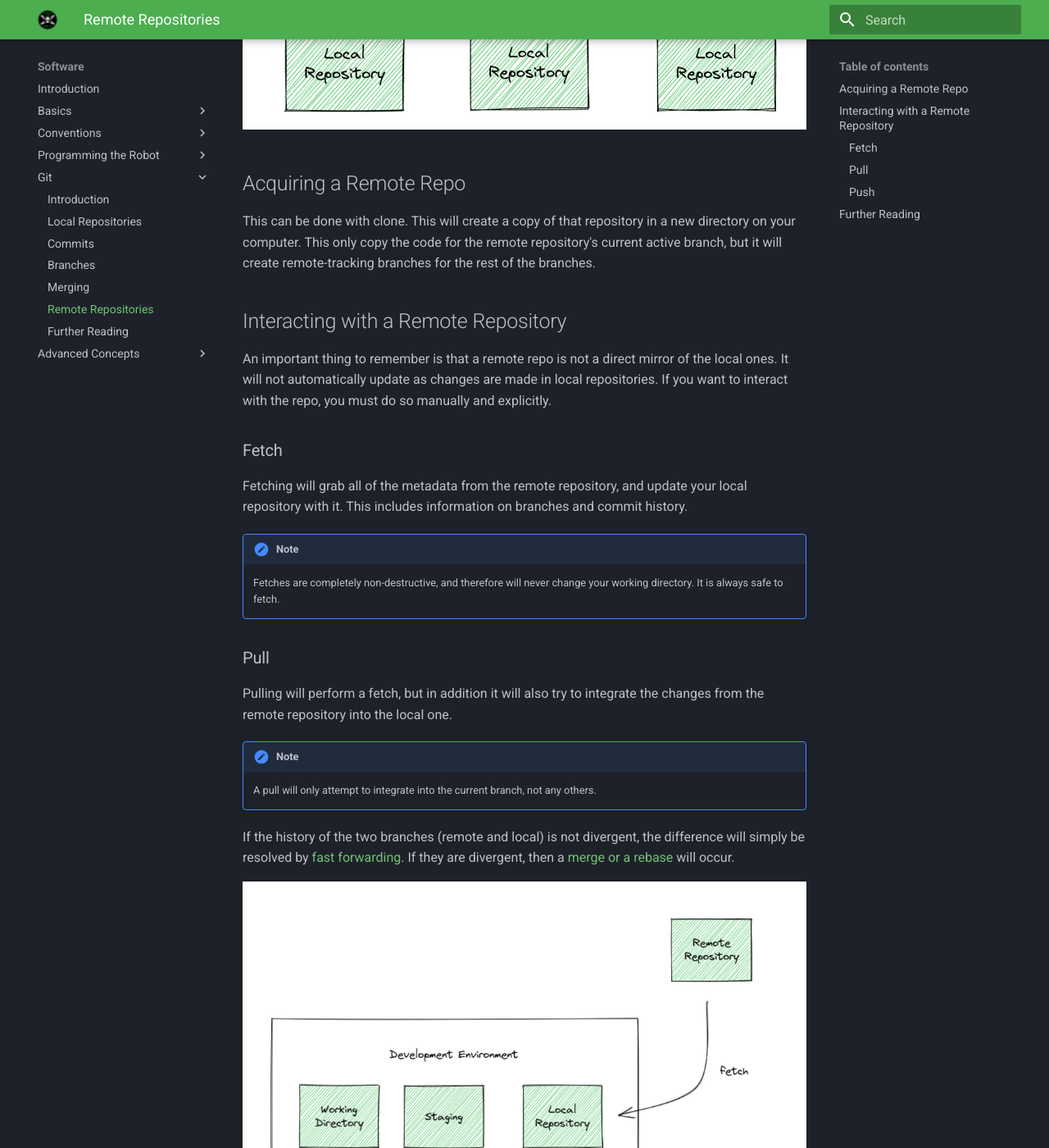
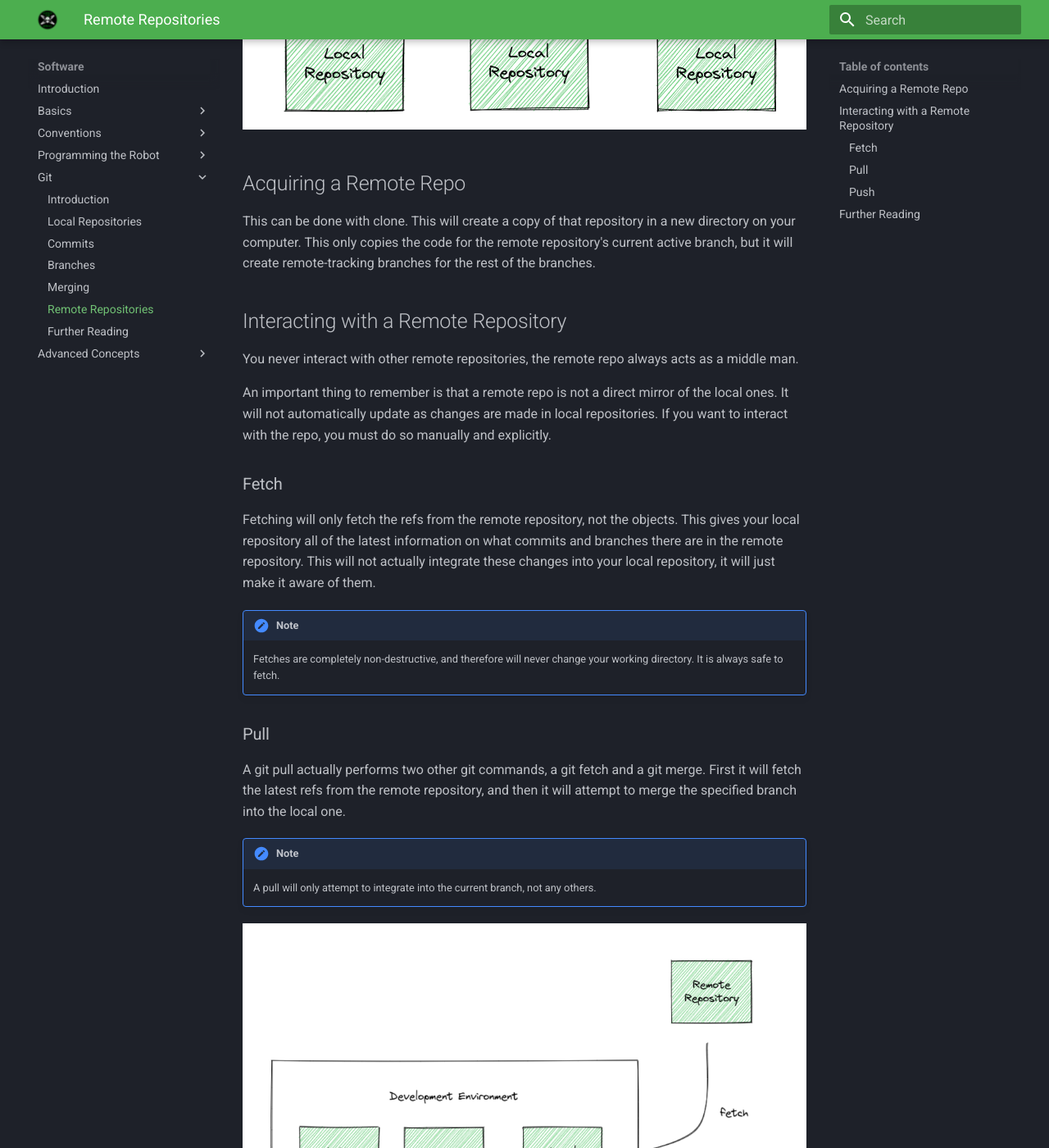
Before and after one commit to Area-53-Robotics/Intro-To-Robotics, an MkDocs documentation site: the page built from docs/software/git/remote-repo.md, in a window 1280 px wide and 1400 px high, scrolled down 539 px. Shown: the whole window at 82% size. Built offline with MkDocs 1.6.1 and Material for MkDocs 9.7.7, drawn with Linux system fonts in a browser that asks for light colours; some of the changed text lies outside the part shown.

Commit message:
Misc fixes to git section

```diff
--- a/docs/software/git/remote-repo.md
+++ b/docs/software/git/remote-repo.md
@@ -6,17 +6,19 @@ Remote repositories are they way that git enables collaboration between develope
 
 ## Acquiring a Remote Repo
 
-This can be done with clone. This will create a copy of that repository in a new directory on your computer. This only copy the code for the remote repository's current active branch, but it will create remote-tracking branches for the rest of the branches.
+This can be done with clone. This will create a copy of that repository in a new directory on your computer. This only copies the code for the remote repository's current active branch, but it will create remote-tracking branches for the rest of the branches.
 
 <!--TODO: image-->
 
 ## Interacting with a Remote Repository
 
+You never interact with other remote repositories, the remote repo always acts as a middle man.
+
 An important thing to remember is that a remote repo is not a direct mirror of the local ones. It will not automatically update as changes are made in local repositories. If you want to interact with the repo, you must do so manually and explicitly.
 
 ### Fetch
 
-Fetching will grab all of the metadata from the remote repository, and update your local repository with it. This includes information on branches and commit history.
+Fetching will only fetch the refs from the remote repository, not the objects. This gives your local repository all of the latest information on what commits and branches there are in the remote repository. This will not actually integrate these changes into your local repository, it will just make it aware of them.
 
 <!--prettier-ignore-->
 !!! note
@@ -24,15 +26,15 @@ Fetching will grab all of the metadata from the remote repository, and update yo
 
 ### Pull
 
-Pulling will perform a fetch, but in addition it will also try to integrate the changes from the remote repository into the local one.
+A git pull actually performs two other git commands, a git fetch and a git merge. First it will fetch the latest refs from the remote repository, and then it will attempt to merge the specified branch into the local one.
 
 <!--prettier-ignore-->
 !!! note
     A pull will only attempt to integrate into the current branch, not any others.
 
-If the history of the two branches (remote and local) is not divergent, the difference will simply be resolved by [fast forwarding](https://stackoverflow.com/questions/29673869/what-is-git-fast-forwarding). If they are divergent, then a [merge or a rebase](./merging.md) will occur.
+![Image](../../assets/git/pull.png){ width="800" }
 
-![Image](../../assets/git/pull.png){ width="800" }
+This merge works exactly like a normal merge. If the changes are not divergent, it will be resolved via fast-forward. In addition, if specified, a rebase can be used instead of a normal merge.
 
 ### Push
 
```
Also changed, not shown: docs/software/git/branches.md (+3 -1 lines), docs/software/git/introduction.md (+2 -2 lines), docs/software/git/local-repo.md (+6 -1 lines), docs/software/git/merging.md (+2 -1 lines).
